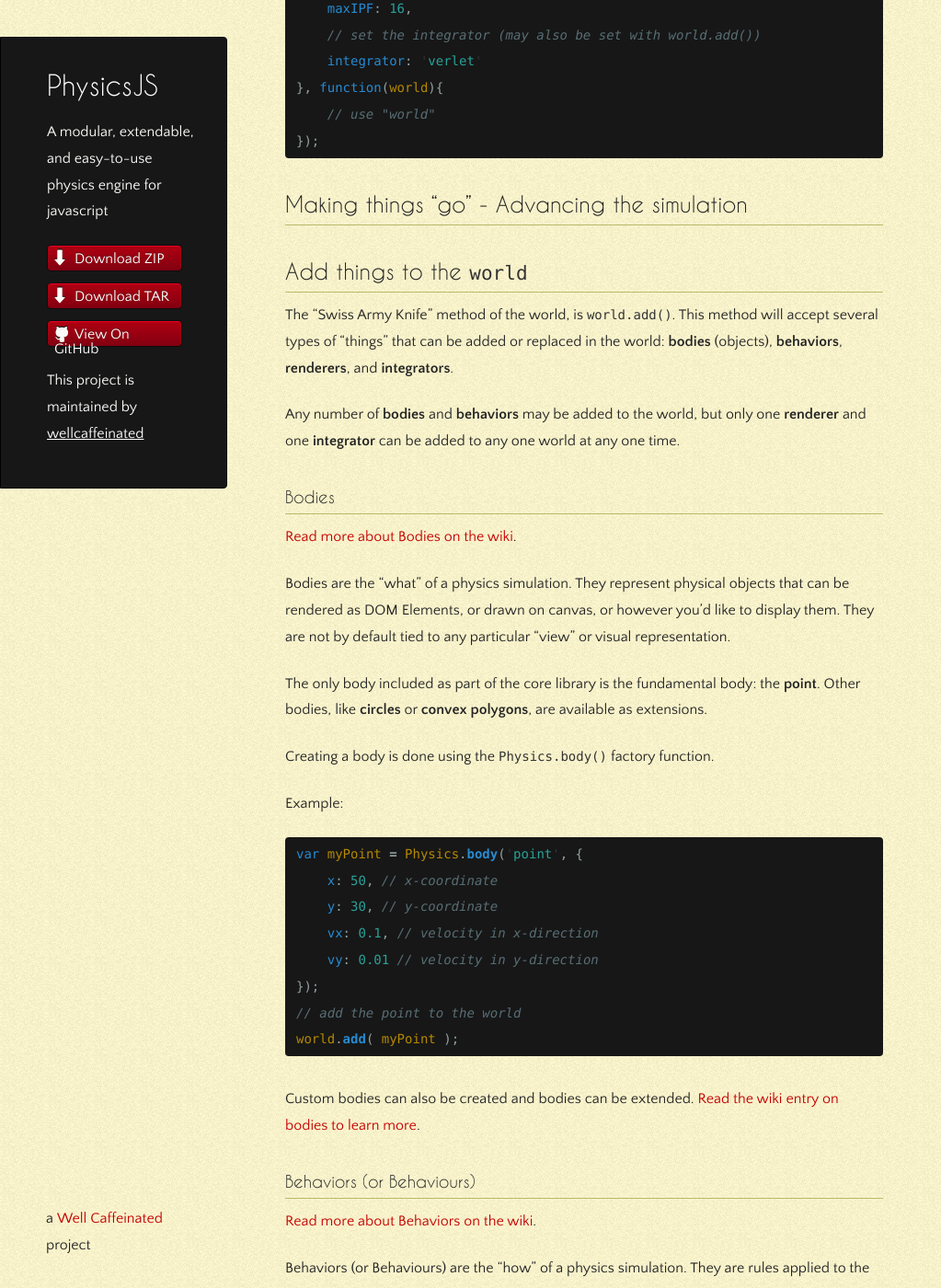
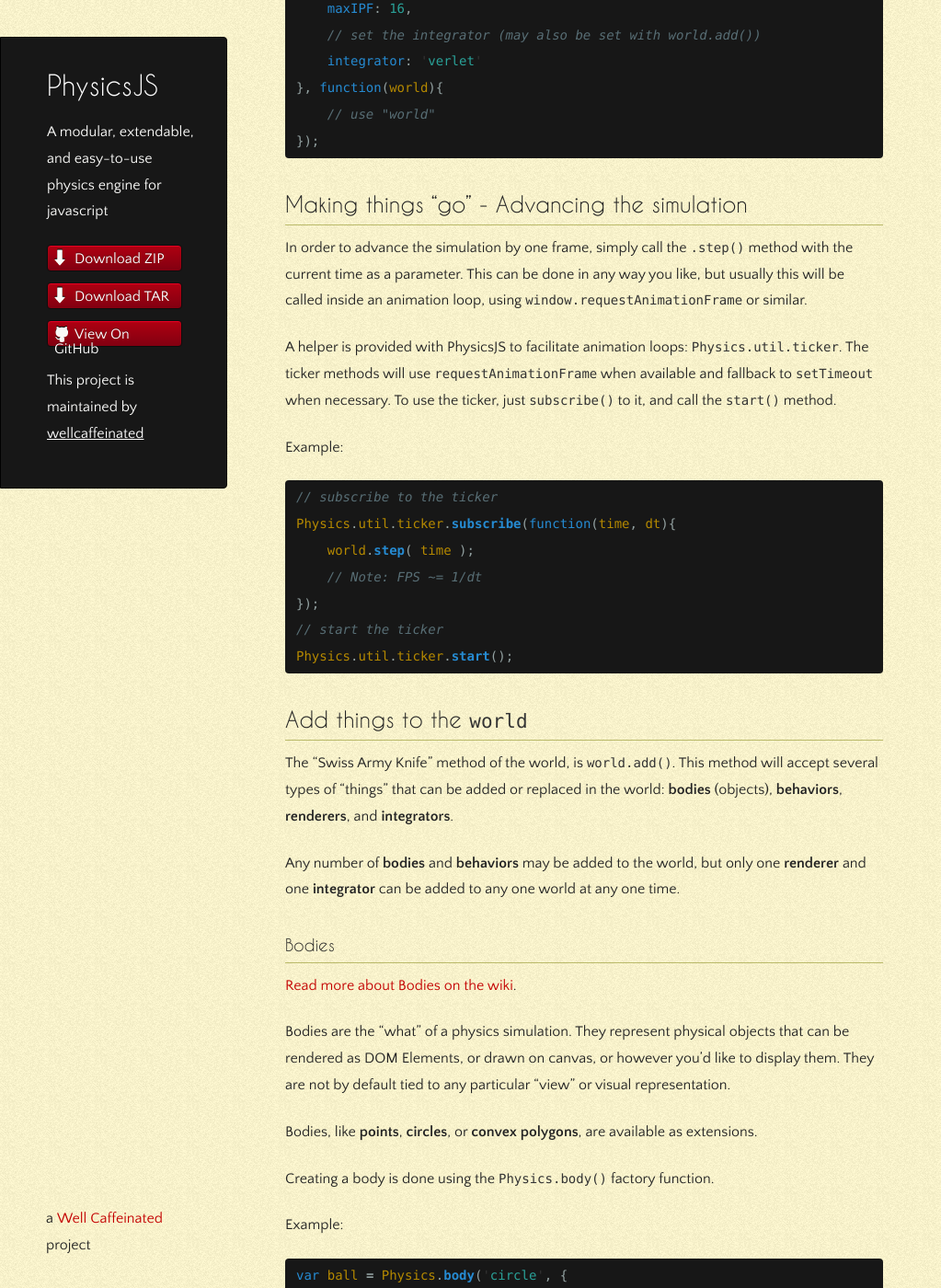
Before and after one commit to wellcaffeinated/PhysicsJS, a Jekyll site: the page built from basic-usage.md, in a window 1280 px wide and 1400 px high, scrolled down 1592 px. Shown: the whole window at 92% size, without its empty margins (0-1023 px from the left). Built offline with Jekyll 4.4.1, drawn with Linux system fonts in a browser that asks for light colours; some of the changed text lies outside the part shown.

Commit message:
edit documentation

```diff
--- a/basic-usage.md
+++ b/basic-usage.md
@@ -73,12 +73,29 @@ Physics({
 {% endhighlight %}
 
 
-
 ## Making things "go" - Advancing the simulation
 
+In order to advance the simulation by one frame, simply call the `.step()` method
+with the current time as a parameter. This can be done in any way you like,
+but usually this will be called inside an animation loop, using
+`window.requestAnimationFrame` or similar.
 
+A helper is provided with PhysicsJS to facilitate animation loops:
+`Physics.util.ticker`. The ticker methods will use `requestAnimationFrame`
+when available and fallback to `setTimeout` when necessary. To use the ticker,
+just `subscribe()` to it, and call the `start()` method.
 
+Example:
 
+{% highlight js %}
+// subscribe to the ticker
+Physics.util.ticker.subscribe(function(time, dt){
+    world.step( time );
+    // Note: FPS ~= 1/dt
+});
+// start the ticker
+Physics.util.ticker.start();
+{% endhighlight %}
 
 
 ## Add things to the `world`
@@ -100,22 +117,22 @@ Bodies are the "what" of a physics simulation. They represent physical objects t
 can be rendered as DOM Elements, or drawn on canvas, or however you'd like to display
 them. They are not by default tied to any particular "view" or visual representation.
 
-The only body included as part of the core library is the fundamental body: the **point**.
-Other bodies, like **circles** or **convex polygons**, are available as extensions.
+Bodies, like **points**, **circles**, or **convex polygons**, are available as extensions.
 
 Creating a body is done using the `Physics.body()` factory function.
 
 Example:
 
 {% highlight js %}
-var myPoint = Physics.body('point', {
+var ball = Physics.body('circle', {
     x: 50, // x-coordinate
     y: 30, // y-coordinate
-    vx: 0.1, // velocity in x-direction
-    vy: 0.01 // velocity in y-direction
+    vx: 0.2, // velocity in x-direction
+    vy: 0.01, // velocity in y-direction
+    radius: 20
 });
-// add the point to the world
-world.add( myPoint );
+// add the circle to the world
+world.add( ball );
 {% endhighlight %}
 
 Custom bodies can also be created and bodies can be extended.
@@ -179,7 +196,7 @@ Adding an HTML Canvas renderer to the world is simple.
 var renderer = Physics.renderer('canvas', {
     el: 'element-id',
     width: 500,
-    height: 400,
+    height: 300,
     meta: false, // don't display meta data
     styles: {
         // set colors for the circle bodies
@@ -250,6 +267,14 @@ Custom integrators can be created and integrators can be extended.
 [Read the wiki entry on integrators to learn more][wiki-integrators].
 
 
+## Full Example
+
+The example code snippets from these basic instructions can be found in this
+little example simulation:
+
+<p data-height="351" data-theme-id="0" data-slug-hash="vCqHb" data-user="wellcaffeinated" data-default-tab="result" class='codepen'>See the Pen <a href='http://codepen.io/wellcaffeinated/pen/vCqHb'>vCqHb</a> by Jasper (<a href='http://codepen.io/wellcaffeinated'>@wellcaffeinated</a>) on <a href='http://codepen.io'>CodePen</a></p>
+<script async="async" src="http://codepen.io/assets/embed/ei.js"></script>
+
 
 [wiki-bodies]: https://github.com/wellcaffeinated/PhysicsJS/wiki/Bodies
 [wiki-behaviors]: https://github.com/wellcaffeinated/PhysicsJS/wiki/Behaviors
```
